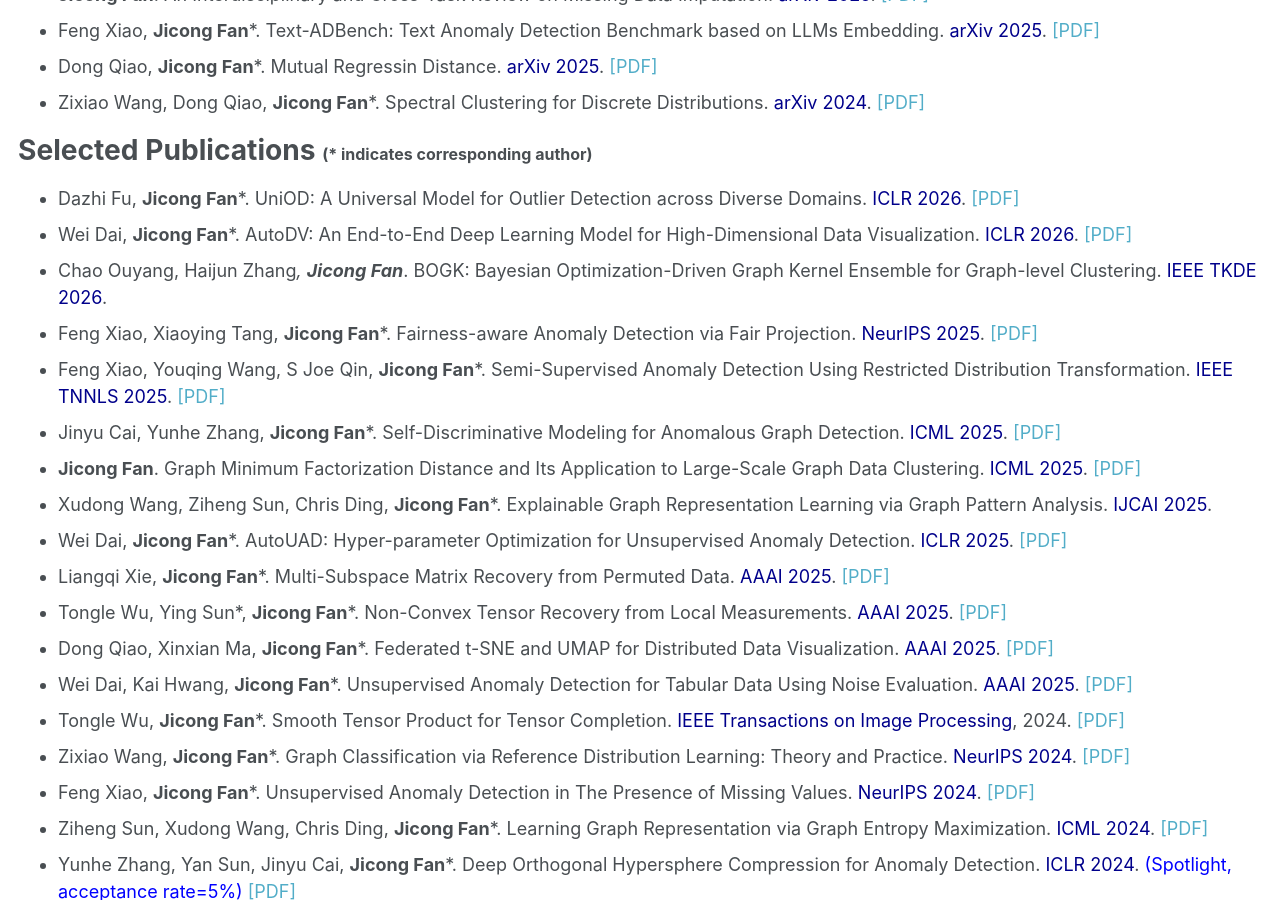
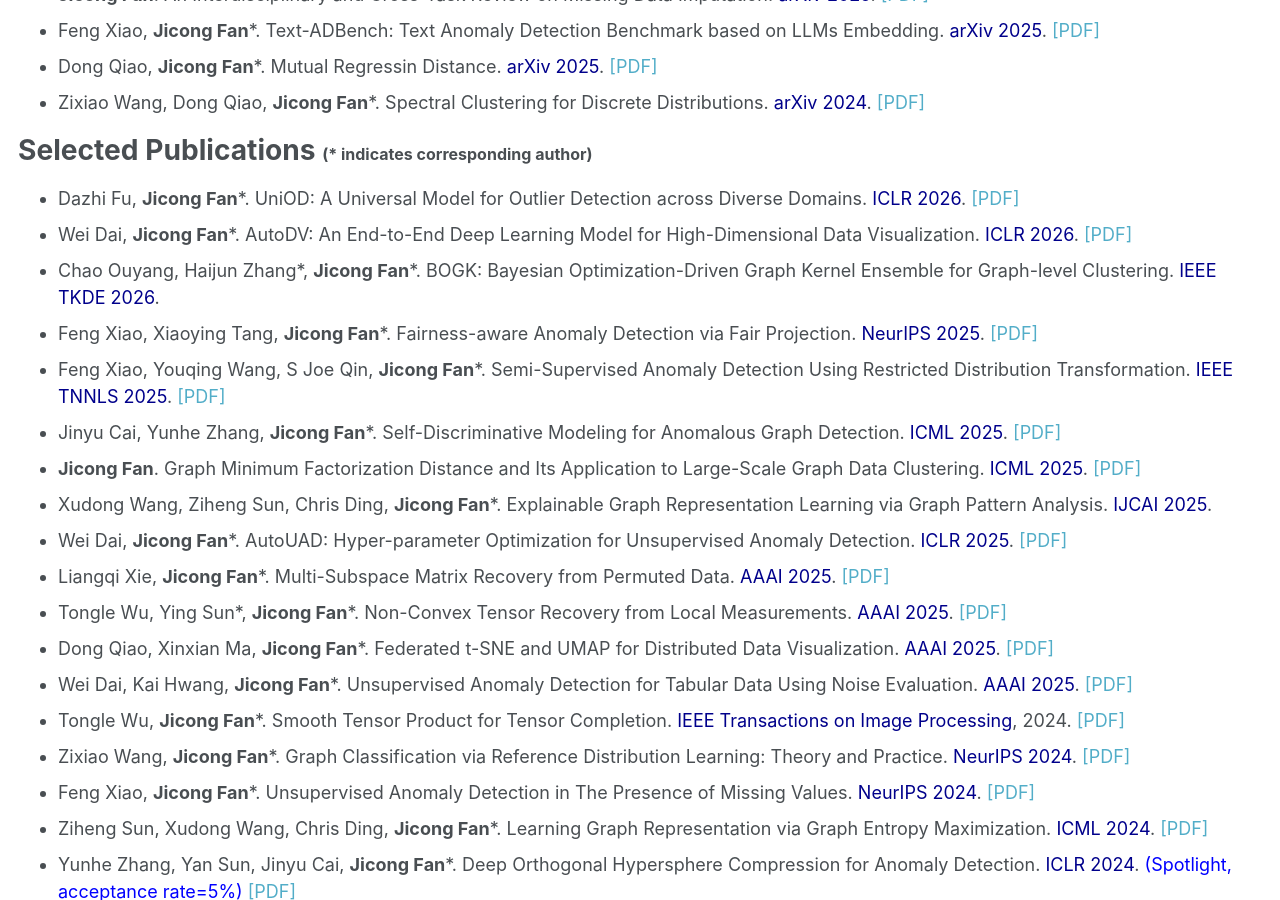
Before and after one commit to jicongfan/jicongfan.github.io, a Jekyll site: the page built from _pages/about.md, in a window 1280 px wide and 900 px high, scrolled down 1321 px. Built offline with Jekyll 4.4.1, drawn with Linux system fonts in a browser that asks for light colours.

Commit message:
Update about.md

```diff
--- a/_pages/about.md
+++ b/_pages/about.md
@@ -57,7 +57,7 @@
 ======
 * Dazhi Fu, <strong>Jicong Fan</strong>*. UniOD: A Universal Model for Outlier Detection across Diverse Domains. <font color=DarkBlue>ICLR 2026</font>. <a href="https://openreview.net/pdf?id=Eu25AOvORb">[PDF]</a>
 * Wei Dai, <strong>Jicong Fan</strong>*. AutoDV: An End-to-End Deep Learning Model for High-Dimensional Data Visualization. <font color=DarkBlue>ICLR 2026</font>. <a href="https://openreview.net/pdf?id=vaflHrZhlY">[PDF]</a>
-* Chao Ouyang, Haijun Zhang*, <strong>Jicong Fan</strong>*. BOGK: Bayesian Optimization-Driven Graph Kernel Ensemble for Graph-level Clustering. <font color=DarkBlue>IEEE TKDE 2026</font>.
+* Chao Ouyang, Haijun Zhang\*, <strong>Jicong Fan</strong>\*. BOGK: Bayesian Optimization-Driven Graph Kernel Ensemble for Graph-level Clustering. <font color=DarkBlue>IEEE TKDE 2026</font>.
 * Feng Xiao, Xiaoying Tang, <strong>Jicong Fan</strong>*. Fairness-aware Anomaly Detection via Fair Projection. <font color=DarkBlue>NeurIPS 2025</font>. <a href="https://openreview.net/pdf?id=gjjsDmlQRW">[PDF]</a>
 * Feng Xiao, Youqing Wang, S Joe Qin, <strong>Jicong Fan</strong>*. Semi-Supervised Anomaly Detection Using Restricted Distribution Transformation. <font color=DarkBlue>IEEE TNNLS 2025</font>. <a href="https://ieeexplore.ieee.org/document/11071974">[PDF]</a>
 * Jinyu Cai, Yunhe Zhang, <strong>Jicong Fan</strong>*. Self-Discriminative Modeling for Anomalous Graph Detection. <font color=DarkBlue>ICML 2025</font>. <a href="https://arxiv.org/pdf/2310.06261">[PDF]</a>
```
